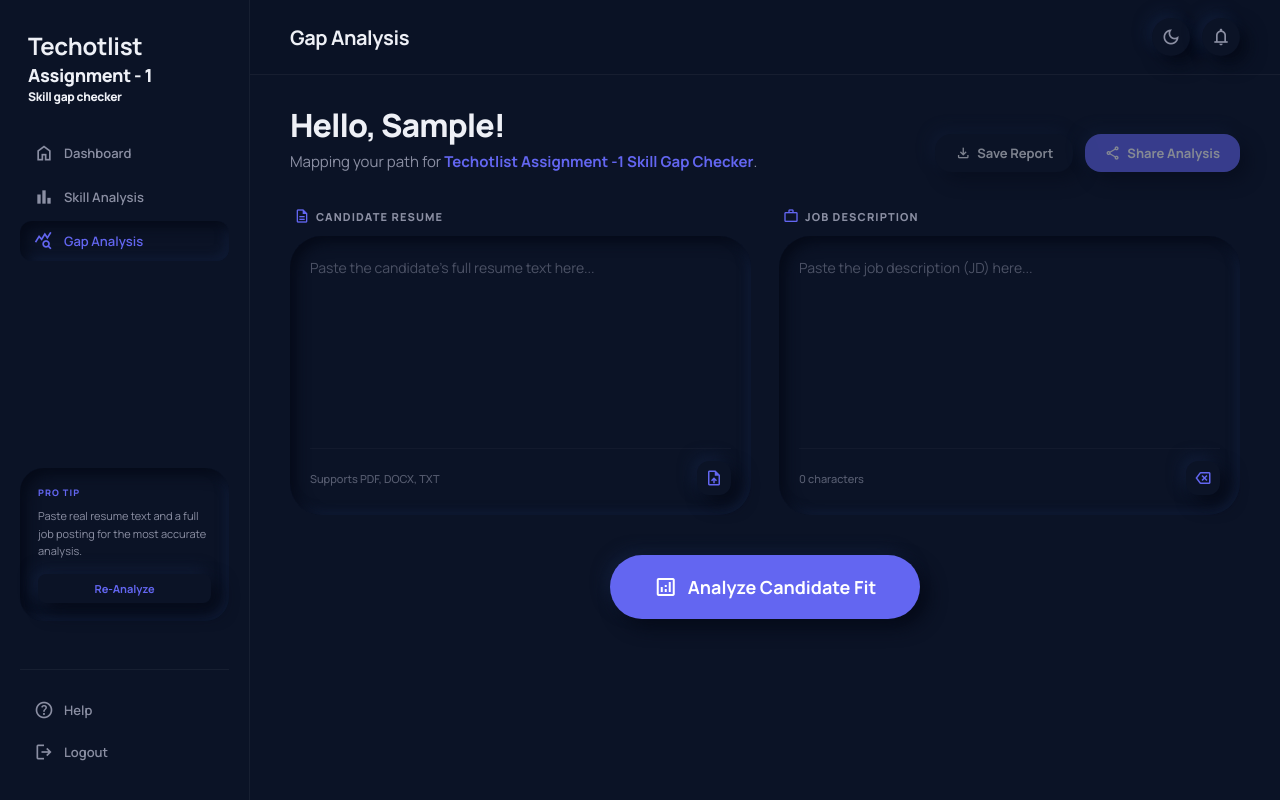
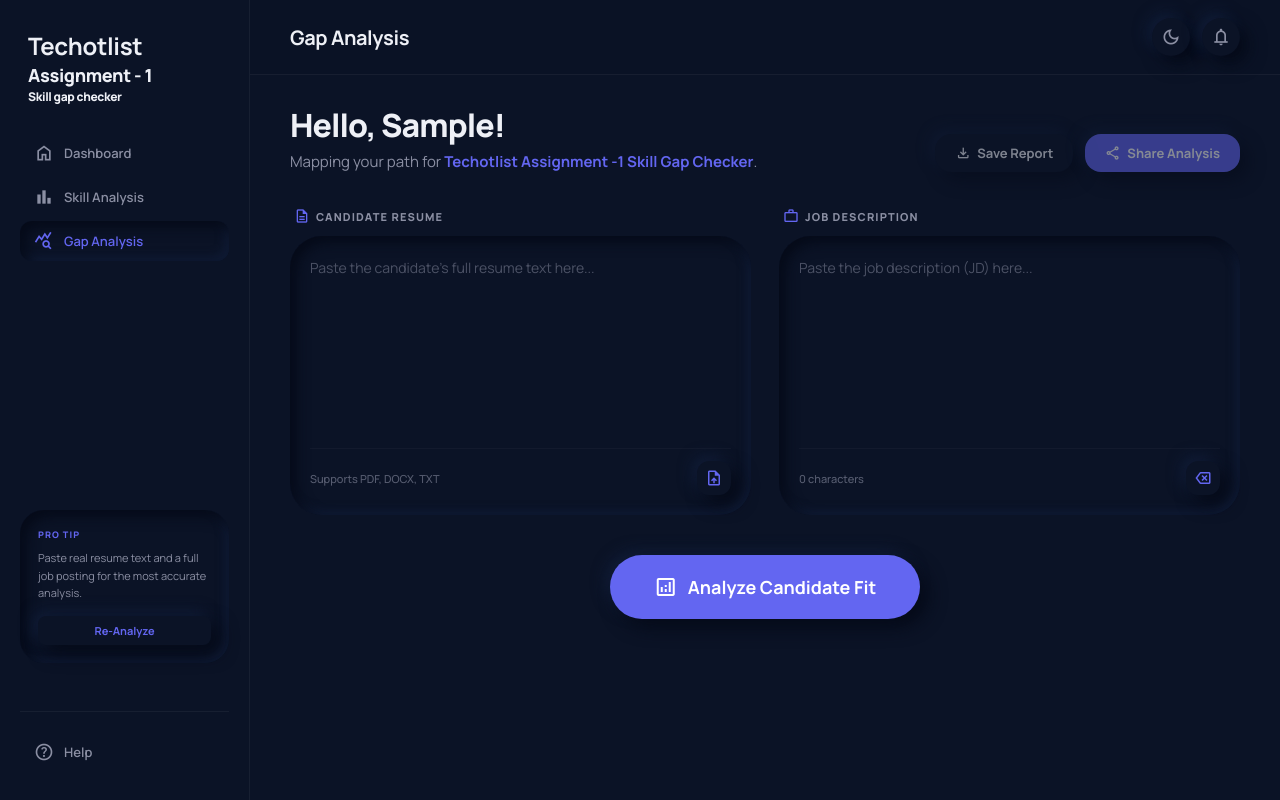
Before and after one commit to kalyan081/Assignment-1-Skill-Gap-Checker-Techotlist, a Next.js app: page / in a window 1280 px wide. Both pictures are taken after typing "Sample" into the empty fields and a click on the button "Continue". Built offline with nearby package versions, Linux system fonts and the light colour scheme.

Commit message:
Remove Logout button from sidebar

```diff
--- a/src/components/Sidebar.js
+++ b/src/components/Sidebar.js
@@ -49,16 +49,6 @@ export default function Sidebar({ activeView, setActiveView, onHelpModal }) {
           <span className="material-symbols-outlined">help</span>
           Help
         </a>
-        <a href="#" className="nav-link" id="logoutLink" onClick={(e) => {
-          e.preventDefault();
-          if(confirm('Are you sure you want to log out? This will clear all history and settings.')) {
-            localStorage.clear();
-            window.location.reload();
-          }
-        }}>
-          <span className="material-symbols-outlined">logout</span>
-          Logout
-        </a>
       </div>
     </aside>
   );
```
